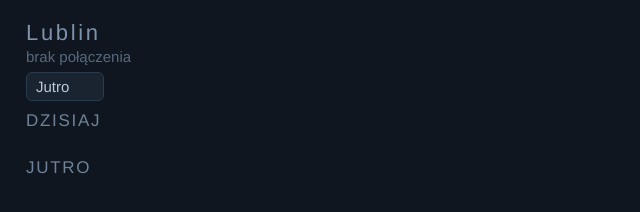
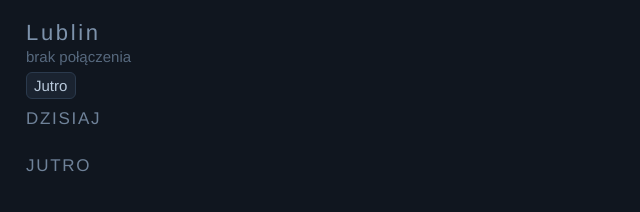
Before and after one commit to bugITwhisperer/ipad-ios10-home-panel, a plain HTML site: page index.html in a window 1280 px wide. Shown: the full height of the page, 0-640 px from the left. Drawn offline with Linux system fonts and the light colour scheme; no server answers.

Commit message:
style: jeszcze mniejszy dropdown

```diff
--- a/index.html
+++ b/index.html
@@ -56,9 +56,9 @@ html, body {
 select {
   font-family: inherit; font-size: 15px; color: #b9c9db;
   background-color: #1a2330; border: 1px solid #2b3a4d;
-  border-radius: 6px; padding: 5px 9px;
+  border-radius: 6px; padding: 4px 7px;
   -webkit-appearance: none; appearance: none;
-  min-width: 78px; margin-top: 7px;
+  min-width: 0; width: auto; margin-top: 7px;
 }
 select.off { display: none; }
 
```
